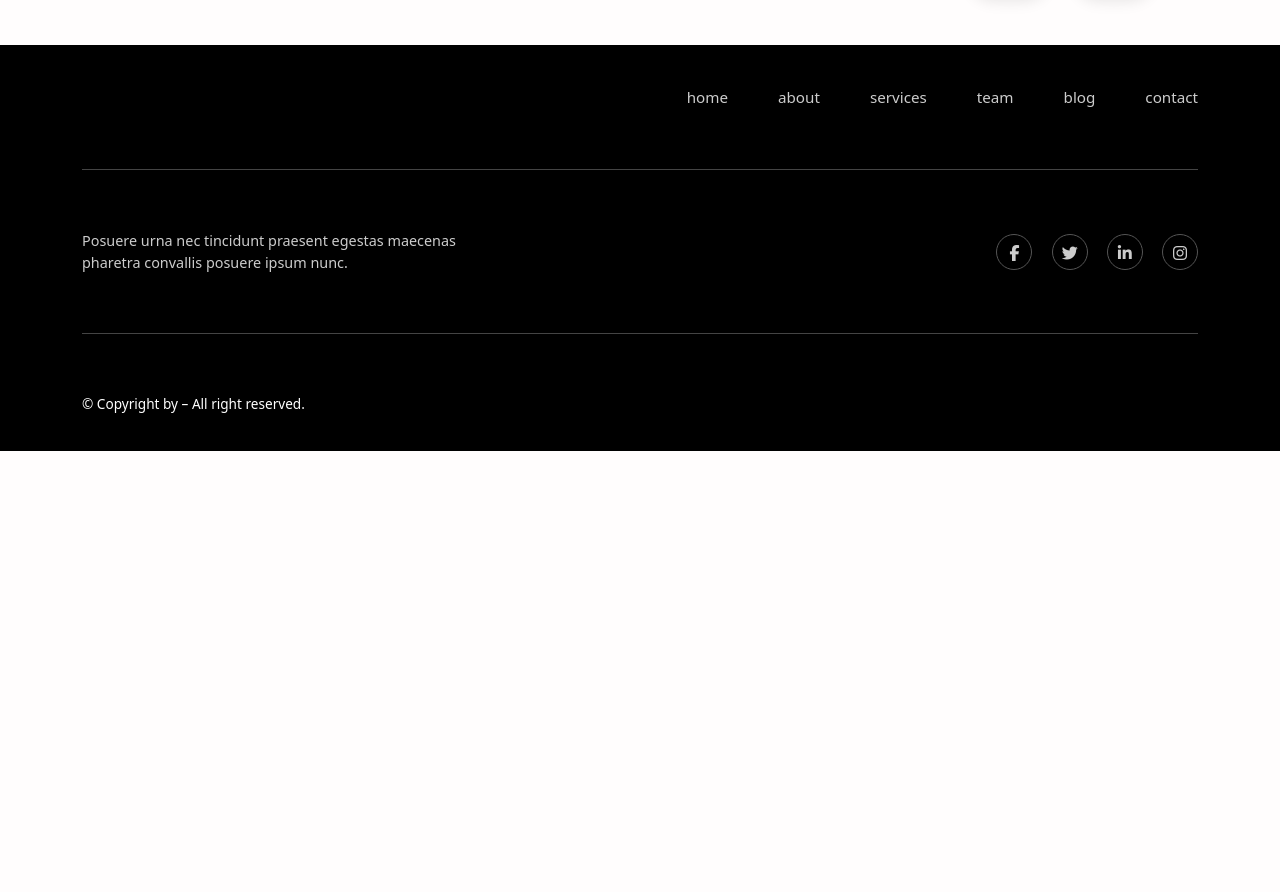
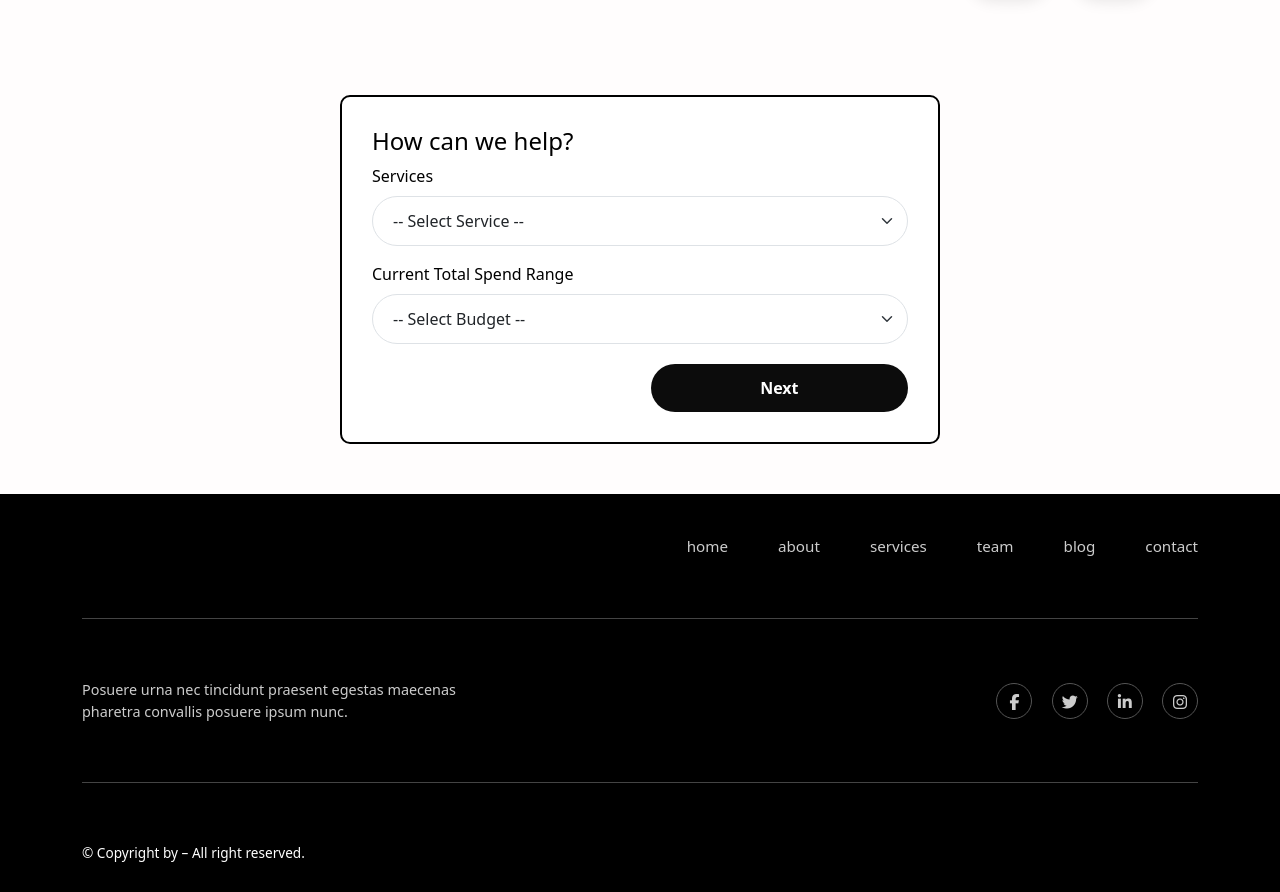
Before and after one commit to saroonk/Softverses-Project3, a plain HTML site: page index.html in a window 1280 px wide. Shown: the part 5422-6314 px from the top of the page. Before the commit the page ends 5873 px from the top, so only its background shows below. Drawn offline with nearby package versions, Linux system fonts and the light colour scheme.

Commit message:
step contact added

```diff
--- a/index.css
+++ b/index.css
@@ -393,6 +393,10 @@
 
 
 
+
+
+
+
   .brand-container {
     background-color: #FFFBFB;
     box-shadow: 0 4px 12px rgba(0, 0, 0, 0.11);
@@ -630,6 +634,55 @@
 
 
 
+
+
+
+
+
+            .contact-box {
+      max-width: 600px;
+      margin: 50px auto;
+      padding: 30px;
+      border: 2px solid #000;
+      border-radius: 10px;
+      background-color: #fff;
+    }
+    .form-step {
+      display: none;
+    }
+    .form-step.active {
+      display: block;
+    }
+    .form-control,
+    .form-select {
+      border-radius: 30px;
+      padding: 12px 20px;
+      font-size: 1rem;
+    }
+    .btn-custom {
+      border-radius: 30px;
+      padding: 12px 30px;
+      font-weight: bold;
+      font-size: 1rem;
+      background-color: #0c0c0c;
+      color: white;
+      border: none;
+      width: 48%;
+      transition: 1s;
+    }
+    .btn-custom:hover {
+      background-color: #f6f6f6;
+      color: #000;
+    }
+    .btn-container {
+      display: flex;
+      justify-content: center;
+      gap: 4%;
+      margin-top: 20px;
+    }
+    .btn-container.single {
+      justify-content: flex-end;
+    }
 
 
 
--- a/index.html
+++ b/index.html
@@ -103,7 +103,7 @@
     <div class="container">
       <div class="row align-items-center">
 
-        <!-- Left Content -->
+
         <div class="col-md-6 mb-4 mb-md-0">
           <h1 class="hero-heading">Stay ahead of the curve with our forward-thinking</h1>
           <p class="hero-description">
@@ -195,6 +195,10 @@
             </div>
         </div>
     </div>
+
+
+
+
 
 
 
@@ -688,6 +692,79 @@
 
 
 
+    <div class="container ">
+    <!-- <h2 class="text-center my-4">Contact</h2> -->
+    <form id="contactForm" class="contact-box ">
+
+      <div class="form-step active">
+        <h4>How can we help?</h4>
+        <div class="mb-3">
+          <label for="serviceSelect" class="form-label">Services</label>
+          <select class="form-select" id="serviceSelect" required>
+            <option value="">-- Select Service --</option>
+            <option>Paid Search</option>
+            <option>Paid Social</option>
+          </select>
+        </div>
+        <div class="mb-3">
+          <label for="budgetSelect" class="form-label">Current Total Spend Range</label>
+          <select class="form-select" id="budgetSelect" required>
+            <option value="">-- Select Budget --</option>
+            <option>Less than $1,000</option>
+            <option>Less than $10,000</option>
+            <option>More than $10,000</option>
+          </select>
+        </div>
+        <div class="btn-container single">
+          <button type="button" class="btn-custom" onclick="nextStep()">Next</button>
+        </div>
+      </div>
+
+      <div class="form-step">
+        <h4>What are your goals?</h4>
+        <div class="mb-3">
+          <textarea class="form-control" rows="4" placeholder="Your goals..." required></textarea>
+        </div>
+        <div class="btn-container">
+          <button type="button" class="btn-custom" onclick="prevStep()">Previous</button>
+          <button type="button" class="btn-custom" onclick="nextStep()">Next</button>
+        </div>
+      </div>
+
+
+      <div class="form-step">
+        <h4 class="text-center">Let's book a discovery call together.</h4>
+        <div class="row g-3">
+          <div class="col-md-6">
+            <input type="text" class="form-control" placeholder="First Name" required>
+          </div>
+          <div class="col-md-6">
+            <input type="text" class="form-control" placeholder="Last Name" required>
+          </div>
+          <div class="col-12">
+            <input type="email" class="form-control" placeholder="Email" required>
+          </div>
+          <div class="col-12">
+            <input type="text" class="form-control" placeholder="Website" required>
+          </div>
+        </div>
+        <div class="btn-container">
+          <button type="button" class="btn-custom" onclick="prevStep()">Previous</button>
+          <button type="button" class="btn-custom" onclick="nextStep()">Next</button>
+        </div>
+      </div>
+
+
+      <div class="form-step text-center">
+        <h4>Thank You!</h4>
+        <p>You have successfully completed the contact form.</p>
+      </div>
+    </form>
+  </div>
+
+
+
+
 
 
 
@@ -951,6 +1028,70 @@
             });
         });
 
+
+
+
+
+
+
+
+
+
+
+
+
+
+
+
+
+
+
+
+
+
+
+
+
+
+
+
+
+
+
+
+
+            let currentStep = 0;
+    const steps = document.querySelectorAll('.form-step');
+
+    function showStep(index) {
+      steps.forEach((step, i) => {
+        step.classList.remove('active');
+        if (i === index) step.classList.add('active');
+      });
+    }
+
+    function nextStep() {
+      const currentFormStep = steps[currentStep];
+      const inputs = currentFormStep.querySelectorAll('input, select, textarea');
+      for (let input of inputs) {
+        if (!input.checkValidity()) {
+          input.reportValidity();
+          return;
+        }
+      }
+      if (currentStep < steps.length - 1) {
+        currentStep++;
+        showStep(currentStep);
+      }
+    }
+
+    function prevStep() {
+      if (currentStep > 0) {
+        currentStep--;
+        showStep(currentStep);
+      }
+    }
+
 </script>
 
 </body>
```
Also changed, not shown: step.html (added, +166 -0 lines).
